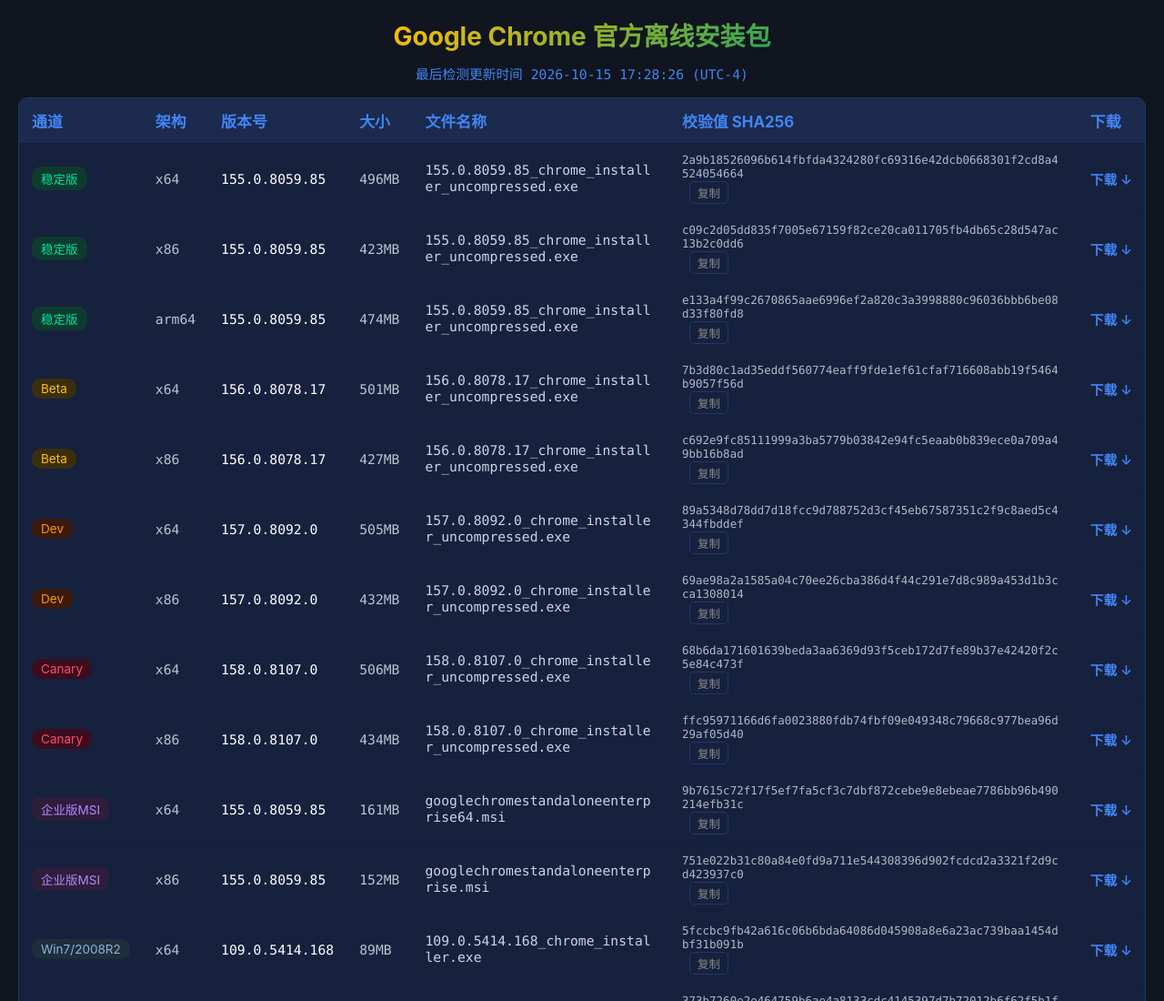
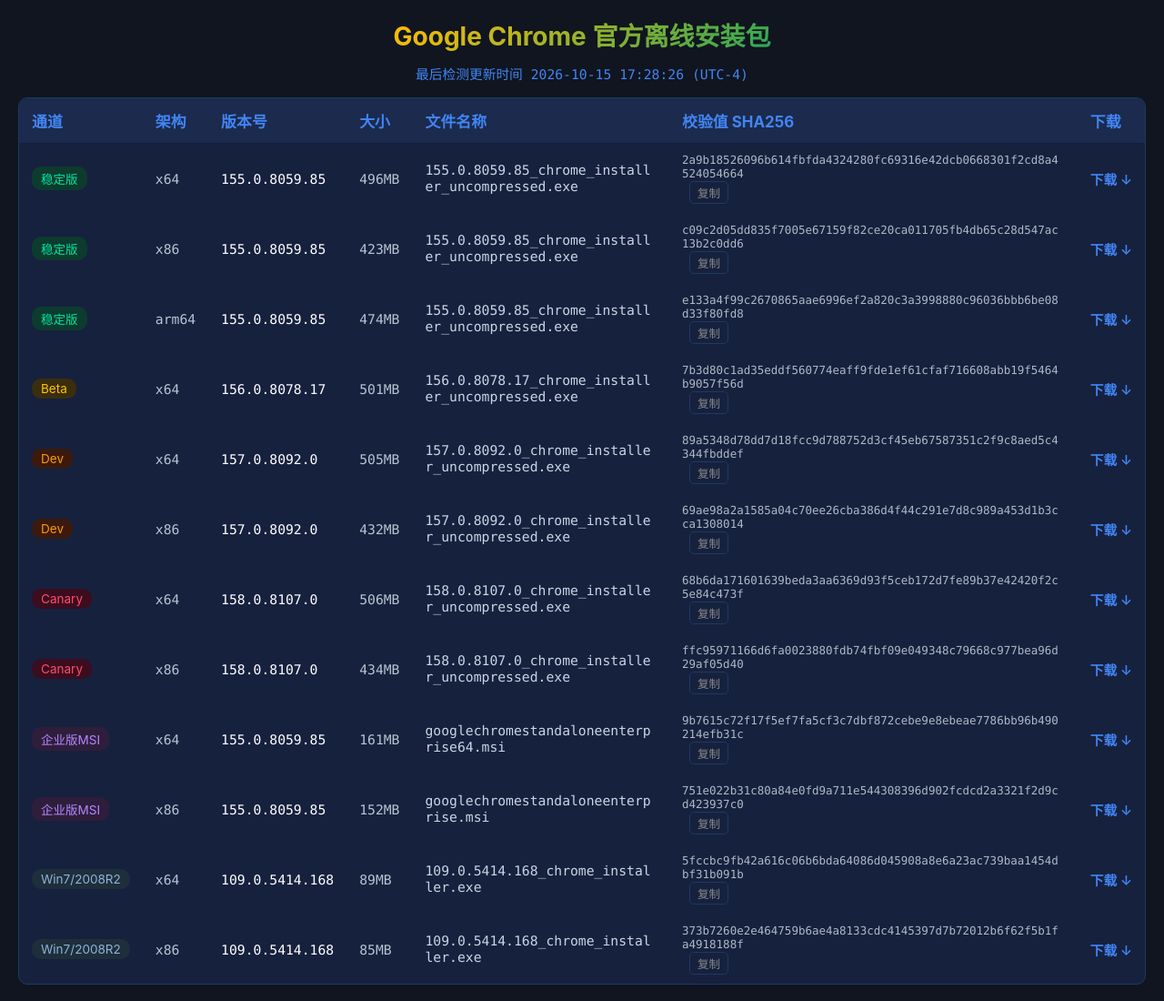
Before and after one commit to 423down-links/chrome-link, a plain HTML site: page index.html in a window 1280 px wide. Shown: the top 1100 px of the page at 91% size. Drawn offline with Linux system fonts and the light colour scheme.

Commit message:
chore: update Chrome version 2026-10-16

```diff
--- a/index.html
+++ b/index.html
@@ -200,7 +200,7 @@
 <script>
 // 嵌入数据（由 GitHub Actions 每日通过 Google 官方 Update API 更新，wrangler 部署，不依赖任何第三方仓库）
 var EMBEDDED_DATA = {
-  "checked_at": "2026-10-16T00:57:18Z",
+  "checked_at": "2026-10-16T05:30:19Z",
   "items": [
     {
       "version": "155.0.8059.85",
@@ -245,17 +245,6 @@
       "channel": "Beta",
       "arch": "x64",
       "published": "2026-10-07T04:11:57Z"
-    },
-    {
-      "version": "156.0.8078.17",
-      "size": "427MB",
-      "downloadURL": "https://edgedl.me.gvt1.com/edgedl/release2/chrome/ac6mnoou26n3a32zjtlsraz76qhq_156.0.8078.17/156.0.8078.17_chrome_installer_uncompressed.exe",
-      "sha256": "c692e9fc85111999a3ba5779b03842e94fc5eaab0b839ece0a709a49bb16b8ad",
-      "fileName": "156.0.8078.17_chrome_installer_uncompressed.exe",
-      "key": "beta-x86",
-      "channel": "Beta",
-      "arch": "x86",
-      "published": "2026-10-07T00:10:27Z"
     },
     {
       "version": "157.0.8092.0",
```
